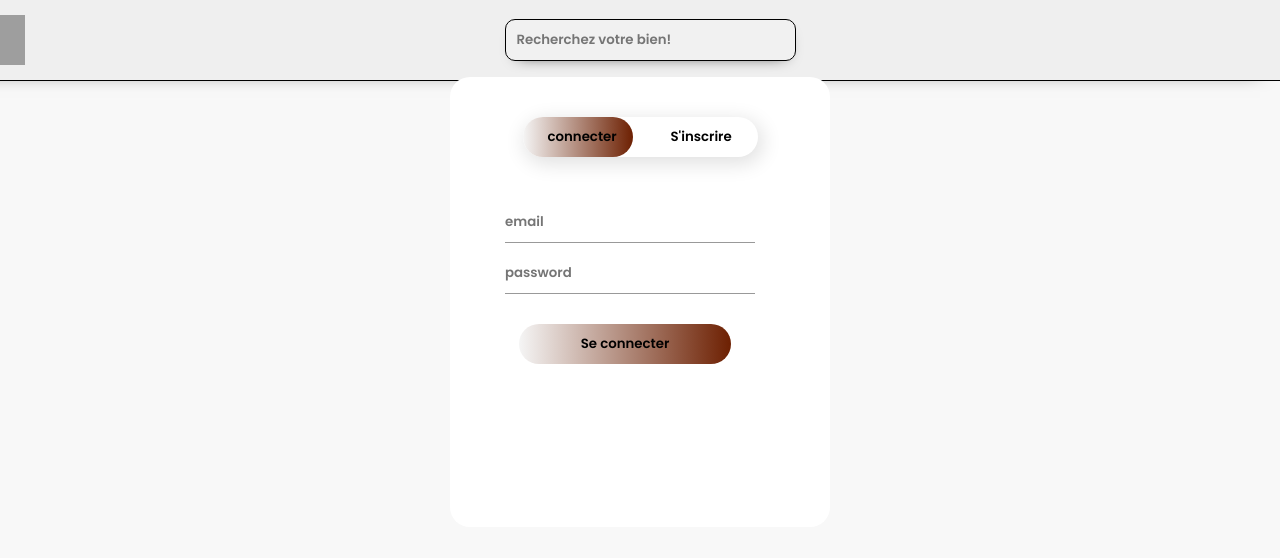
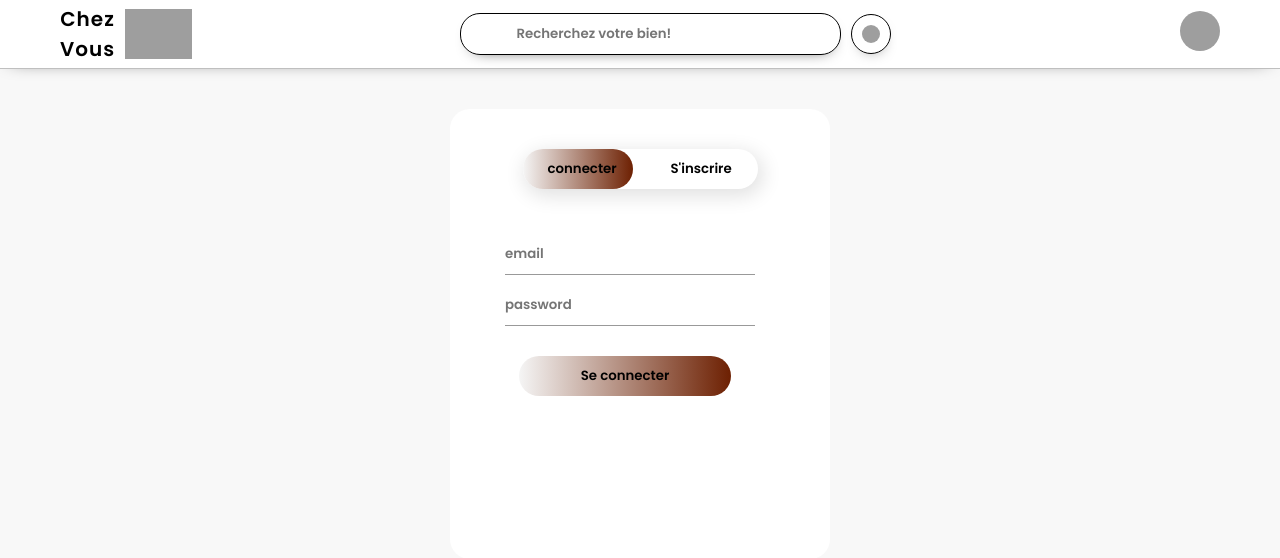
Before and after one commit to AbderrazekGraies/POO_Immo, a PHP site: page /Register.php in a window 1280 px wide. Shown: the top 558 px of the page. Run offline with PHP 8.4, Linux system fonts and the light colour scheme; grey boxes are pictures that could not be loaded.

Commit message:
nothing much

```diff
--- a/front-end/Estate.php
+++ b/front-end/Estate.php
@@ -10,9 +10,9 @@
         $this->conn = $conn;
     }
 
-    function add($type,$area,$price){
+    function add($adress,$type,$area,$rooms,$isHeated,$Garage){
         try{
-            $stmt = $this->conn->prepare('INSERT INTO building() VALUE ()');
+            $stmt = $this->conn->prepare('INSERT INTO estate() VALUE ()');
         }catch(PDOException $e){
 
         }
--- a/front-end/espace-user.php
+++ b/front-end/espace-user.php
@@ -35,5 +35,5 @@
             <img src="../assetes/img/avatar.png" height="50px" alt=""></a>
     </nav>
 </body>
-    <h1><?php echo 'welcome ' . $user['firstName']; ?></h1>
+
 </html>
--- a/front-end/register.css
+++ b/front-end/register.css
@@ -1,77 +1,8 @@
 
 @import url('https://fonts.googleapis.com/css2?family=Poppins:wght@600&display=swap');
-*{
-
-    padding: 0;
-    margin: 0;
-    list-style: none;
-    box-sizing: border-box;
-    font-family: 'Poppins', sans-serif;
-    text-decoration: none;
-
-}
-a:visited{
-    color: black;
-}
-
-a:visited{
-  color: black;
-}
-
-nav{
-  display: flex;
-  justify-content: center;
-  align-items: center;
-  background-color: rgb(239, 239, 239);
-  padding-bottom: 10px;
-  padding-top: 10px;
-  box-shadow: -20px -13px 20px rgb(0, 0, 0);
-  border-bottom: 1px solid black;
-}
-
-nav, a:visited{
-  color:black
-}
-
-nav h1{
 
 
-}
 
-nav input{
-
-    margin-left: 500px;
-    margin-right: 500px;
-    padding: 10px;
-    justify-content: center;
-    color: black;
-    border: 1px solid black;
-    border-radius: 10px;
-}
-
-
-header{
-    background-color: rgb(203, 205, 205);
-    height: 100vh;
-    width: 100vw;
-}
-.container{
-    padding: 20px;
-}
-
-.img-product{
-    border-radius: 60%;
-    cursor: pointer;
-    border-radius: 50%;
-}
-
-.img-product:hover{
-    opacity: 1.3;
-    filter: drop-shadow(3px 10px 20px #181818);
-}
-.container p{
-    line-height: 40px;
-}
 .loginbar{
     width: 380px;
     height: 450px;
@@ -80,6 +11,7 @@
     margin: 6% auto;
     background: #fff;
     position: relative;
+    top: 2rem;
     overflow: hidden;
     border-radius: 20px;
   }
--- a/front-end/user.php
+++ b/front-end/user.php
@@ -23,7 +23,7 @@
 
         header('location:Register.php');
         } catch (PDOException $e) {
-            echo "Connection failed: " . $e->getMessage();
+            echo "Email deja utiliser ";
         }
     }
 
```
